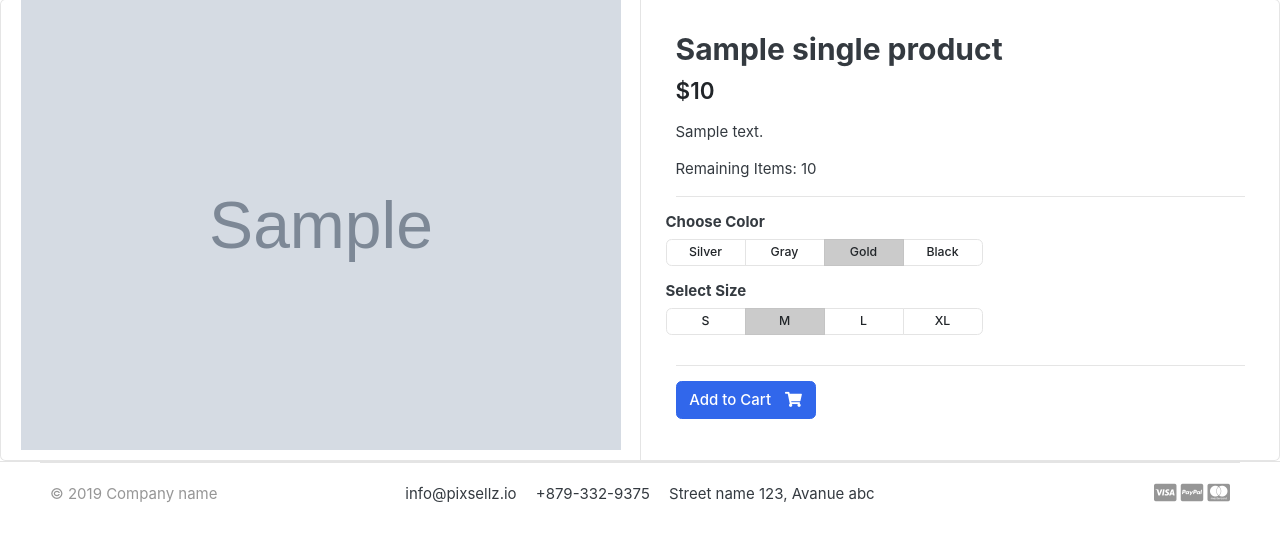
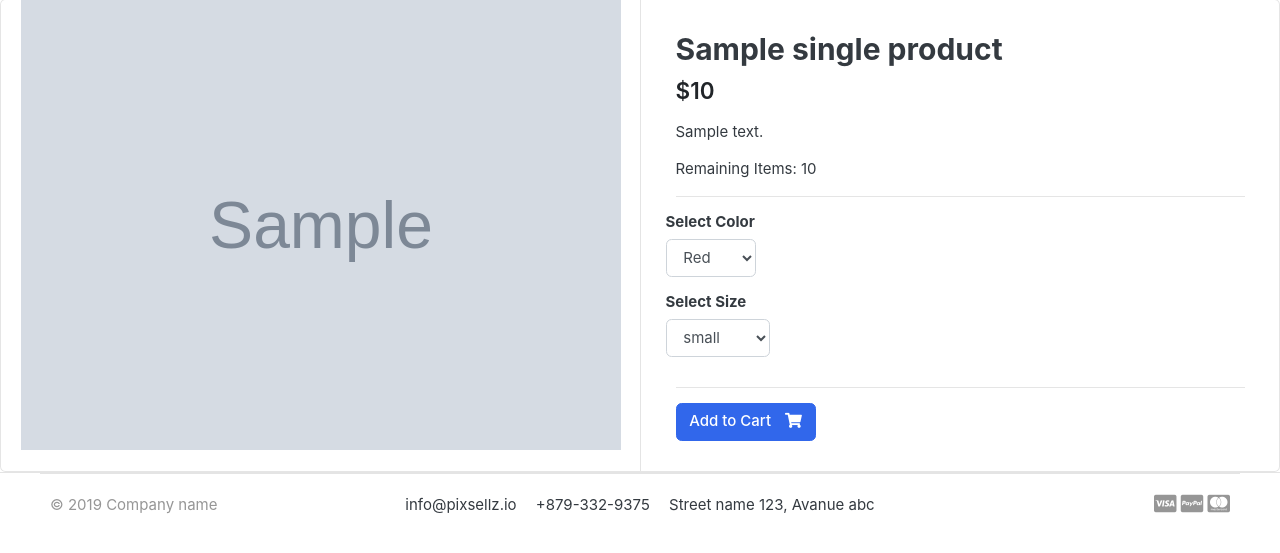
Before and after one commit to asseelo2000/GreatCart-django, a Django app: template templates/store/product-details.htm in a window 1280 px wide. Shown: the part 119-672 px from the top of the page. Run offline with Django 3.2, Linux system fonts and the light colour scheme; the template is opened without the code that fills it: most values are stand-ins (such as "Sample title", 1, 10 or a date in 2020); grey boxes marked "Sample" are stand-in pictures; some libraries are stand-ins or nearby versions; some web fonts are replaced.

Commit message:
Prepare Product Variations

```diff
--- a/cart/views.py
+++ b/cart/views.py
@@ -18,6 +18,9 @@ def _cart_id(request):
 
 # Add a product to the cart
 def add_to_cart(request, product_id):
+    product_color = request.GET['color']
+    product_size = request.GET['size']
+
     product = get_object_or_404(Product, id=product_id)  # get the product
     try:
         cart = ShoppingCart.objects.get(
--- a/templates/store/product-details.htm
+++ b/templates/store/product-details.htm
@@ -17,6 +17,7 @@
 			</article> <!-- gallery-wrap .end// -->
 		</aside>
 		<main class="col-md-6 border-left">
+			<form action="{% url 'add_to_cart' single_product.id %}" method="GET">
 				<article class="content-body">
 
 					<h2 class="title">{{ single_product.product_name }}</h2>
@@ -32,56 +33,42 @@
 					<hr>
 					<div class="row">
 						<div class="item-option-select">
-						<h6>Choose Color</h6>
-						<div class="btn-group btn-group-sm btn-group-toggle" data-toggle="buttons">
-							<label class="btn btn-light">
-								<input type="radio" name="radio_color"> Silver
-							</label>
-							<label class="btn btn-light">
-								<input type="radio" name="radio_color"> Gray
-							</label>
-							<label class="btn btn-light active">
-								<input type="radio" name="radio_color checked"> Gold
-							</label>
-							<label class="btn btn-light">
-								<input type="radio" name="radio_color"> Black
-							</label>
-						</div>
+							<h6>Select Color</h6>
+							<select name="color" class="form-control">
+							<option value="red">Red</option>
+							<option value="green">Green</option>
+							<option value="blue">Blue</option>
+							</select>
 						</div>
 					</div> <!-- row.// -->
 					<div class="row">
 						<div class="item-option-select">
 							<h6>Select Size</h6>
-						<div class="btn-group btn-group-sm btn-group-toggle" data-toggle="buttons">
-							<label class="btn btn-light">
-								<input type="radio" name="radio_color"> S
-							</label>
-							<label class="btn btn-light active">
-								<input type="radio" name="radio_color" checked> M
-							</label>
-							<label class="btn btn-light">
-								<input type="radio" name="radio_color"> L
-							</label>
-							<label class="btn btn-light">
-								<input type="radio" name="radio_color"> XL
-							</label>
-						</div>
+							<select name="size" class="form-control">
+								<option value="small">small</option>
+								<option value="medium">medium</option>
+								<option value="larg">larg</option>
+							</select>
 						</div>
 					</div> <!-- row.// -->
 					<hr>
 					{% if single_product.stock_quantity <= 0 %} <h5 style="color:red">Out of stock</h5>
 						{% else %}
 						{% if in_cart %}
-						<a href="#" class="btn  btn-success"> <span class="text">Already in Cart</span> <i class="fas fa-check"></i> </a>
-						<a href="{% url 'cart' %}" class="btn  btn-outline-primary"> <span class="text">View Cart</span> <i class="fas fa-eye"></i> </a>
+						<a href="#" class="btn  btn-success"> <span class="text">Already in Cart</span> <i
+								class="fas fa-check"></i> </a>
+						<a href="{% url 'cart' %}" class="btn  btn-outline-primary"> <span class="text">View Cart</span>
+							<i class="fas fa-eye"></i> </a>
 
 						{%else%}
-							<a href="{% url 'add_to_cart' single_product.id %}" class="btn  btn-primary"> <span class="text">Add to Cart</span> <i class="fas fa-shopping-cart"></i> </a>
+						<button type="submit" class="btn  btn-primary"> <span class="text">Add to Cart</span> <i
+								class="fas fa-shopping-cart"></i> </button>
 						{%endif%}
 						{%endif%}
 				</article> <!-- product-info-aside .// -->
+			</form>
 		</main> <!-- col.// -->
 	</div> <!-- row.// -->
 </div> <!-- card.// -->
 <!-- ============================ COMPONENT 1 END .// ================================= -->
-{%endblock%}
+{%endblock%}`
```
Lines whose indentation alone changed are shown as unchanged.
